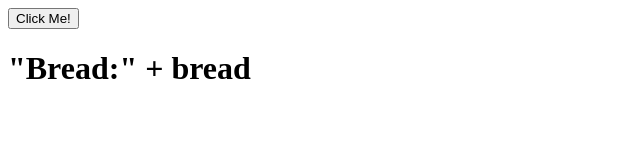
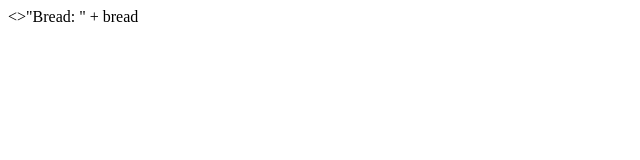
Before and after one commit to Sh4dowGaming/Breadland, a plain HTML site: page index.html in a window 1280 px wide. Shown: the whole page, without its empty margins (0-640 px from the left). Drawn offline with Linux system fonts and the light colour scheme.

Commit message:
Update index.html

```diff
--- a/index.html
+++ b/index.html
@@ -1,5 +1,21 @@
 <!DOCTYPE html>
 
-<button oncClick="bread(bread + 1)">Click Me!</button>
+<html>
 
-<h1>"Bread:" + bread</h1>
+<head>
+
+<script type="text/javscript">
+
+var breadint = 0;
+
+</script>
+
+</head>
+
+<body>
+
+<>"Bread: " + bread</h1>
+
+</body>
+
+</html>
```
